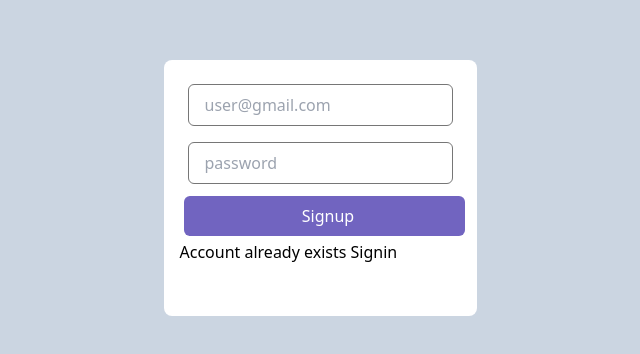
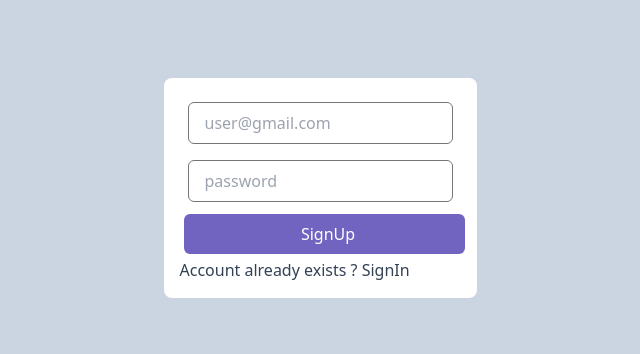
Before and after one commit to chandhan12/BrainVault, a React (Vite) app in the folder frontend/: page /signup in a window 1280 px wide. Shown: the part 212-566 px from the top of the page, without its empty margins (320-960 px from the left). Built offline with nearby package versions, Linux system fonts and the light colour scheme.

Commit message:
completed signup && signin functionality

```diff
--- a/frontend/package.json
+++ b/frontend/package.json
@@ -11,8 +11,10 @@
   },
   "dependencies": {
     "@heroicons/react": "^2.2.0",
+    "axios": "^1.7.9",
     "react": "^18.3.1",
-    "react-dom": "^18.3.1"
+    "react-dom": "^18.3.1",
+    "react-router-dom": "^7.0.2"
   },
   "devDependencies": {
     "@eslint/js": "^9.15.0",
--- a/frontend/src/App.tsx
+++ b/frontend/src/App.tsx
@@ -1,3 +1,4 @@
+import { BrowserRouter,Routes,Route } from "react-router-dom"
 import Dashboard from "./pages/Dashboard"
 import Signin from "./pages/Signin"
 import Signup from "./pages/Signup"
@@ -5,7 +6,13 @@ import Signup from "./pages/Signup"
 const App = () => {
   return (
     <div>
-      <Signup/>
+     <BrowserRouter>
+     <Routes>
+      <Route path="/signup" element={<Signup/>}/>
+      <Route path="/signin" element={<Signin/>}/>
+      <Route path="/dashboard" element={<Dashboard/>}/>
+     </Routes>
+     </BrowserRouter>
     </div>
   )
 }
--- a/frontend/src/components/Input.tsx
+++ b/frontend/src/components/Input.tsx
@@ -1,9 +1,13 @@
 
+interface InputProps{
+  placeholder:string;
+  reference:any
+}
 
-const Input = ({onChange,placeholder} :{placeholder :string, onChange: () =>void}) => {
+const Input = ({placeholder,reference} :InputProps) => {
   return (
     <div>
-      <input type="text" onChange={onChange} placeholder={placeholder} className='px-4 py-2 border rounded-md m-2 ' />
+      <input ref={reference} type="text" placeholder={placeholder} className='px-4 py-2 border rounded-md m-2 ' />
     </div>
   )
 }
--- /dev/null
+++ b/frontend/src/config.ts
@@ -0,0 +1 @@
+export const  BACKEND_URL='http://localhost:3000'
--- a/frontend/src/pages/Signin.tsx
+++ b/frontend/src/pages/Signin.tsx
@@ -1,21 +1,43 @@
+import { Link, useNavigate } from "react-router-dom"
 import { Button } from "../components/Button"
 import Input from "../components/Input"
+import { useRef } from "react"
+import axios from "axios"
+import { BACKEND_URL } from "../config"
+
+
 
 
 
 const Signin = () => {
+
+  const emailRef=useRef<HTMLInputElement>()
+  const passwordRef=useRef<HTMLInputElement>()
+  const navigate=useNavigate()
+
+
+  async function signIn(){
+    const email=emailRef.current?.value;
+    const password=passwordRef.current?.value;
+    console.log(email,password)
+
+    const response=await axios.post(`${BACKEND_URL}/api/v1/user/signin`,{
+      email,
+      password
+    })
+      const jwt=response.data.token;
+      localStorage.setItem("token",jwt);
+      navigate('/dashboard')
+
+  }
   return (
     <div className="h-screen w-full flex justify-center items-center bg-slate-300 ">
-      <div className="bg-white  rounded-lg p-4 w-auto h-64 ">
-       <Input placeholder="user@gmail.com" onChange={()=>{
+      <div className="bg-white  rounded-lg p-4 w-auto h-auto ">
+       <Input  reference={emailRef}placeholder="user@gmail.com" />
+       <Input reference={passwordRef} placeholder="password"  />
 
-       }} />
-       <Input placeholder="password" onChange={()=>{
-
-    }} />
-
-    <Button  variant="primary" text="Signin" WidthFull={true}/>
-    <p>Don't have an account signup</p>
+    <Button onClick={signIn} variant="primary" text="SignIn" WidthFull={true}/>
+    <p className="text-slate-700">Don't have an account ? <Link to={'/signup'} className="hover:underline hover:text-green-500">SignUp </Link></p>
       </div>
 
     </div>
--- a/frontend/src/pages/Signup.tsx
+++ b/frontend/src/pages/Signup.tsx
@@ -1,21 +1,41 @@
+import { useRef } from "react"
 import { Button } from "../components/Button"
 import Input from "../components/Input"
+import { Link, useNavigate } from "react-router-dom"
+import axios from "axios"
+import { BACKEND_URL } from "../config"
 
 
 
 const Signup = () => {
+  const emailRef=useRef<HTMLInputElement>()
+  const passwordRef=useRef<HTMLInputElement>()
+  const navigate=useNavigate()
+
+
+  async function signUp(){
+    const email=emailRef.current?.value;
+    const password=passwordRef.current?.value;
+    console.log(email,password)
+
+    await axios.post(`${BACKEND_URL}/api/v1/user/signup`,{
+      email,
+      password
+    })
+
+    alert("your signed up successfully")
+    navigate('/signin')
+  }
   return (
     <div className="h-screen w-full flex justify-center items-center bg-slate-300 ">
-      <div className="bg-white  rounded-lg p-4 w-auto h-64 ">
-       <Input placeholder="user@gmail.com" onChange={()=>{
+      <div className="bg-white  rounded-lg p-4 w-auto h-auto ">
 
-       }} />
-       <Input placeholder="password" onChange={()=>{
+       <Input reference={emailRef} placeholder="user@gmail.com" />
+       <Input reference={passwordRef} placeholder="password"  />
 
-    }} />
+    <Button onClick={signUp} variant="primary" text="SignUp" WidthFull={true}/>
+    <p className="text-slate-700">Account already exists ? <Link to={'/signin'} className="hover:underline hover:text-green-500">SignIn</Link></p>
 
-    <Button  variant="primary" text="Signup" WidthFull={true}/>
-    <p>Account already exists Signin</p>
       </div>
 
     </div>
```
Also changed, not shown: 1 other file (tests, documents, lock files or other folders).
